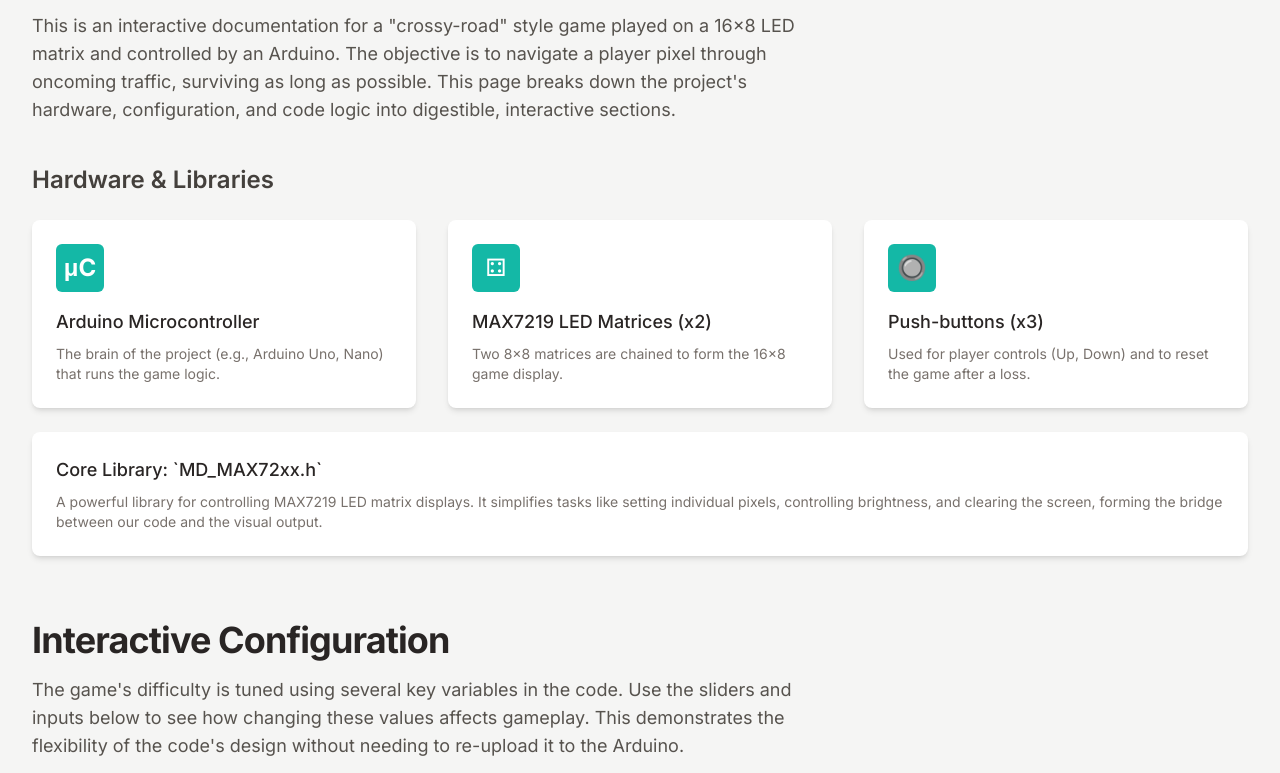
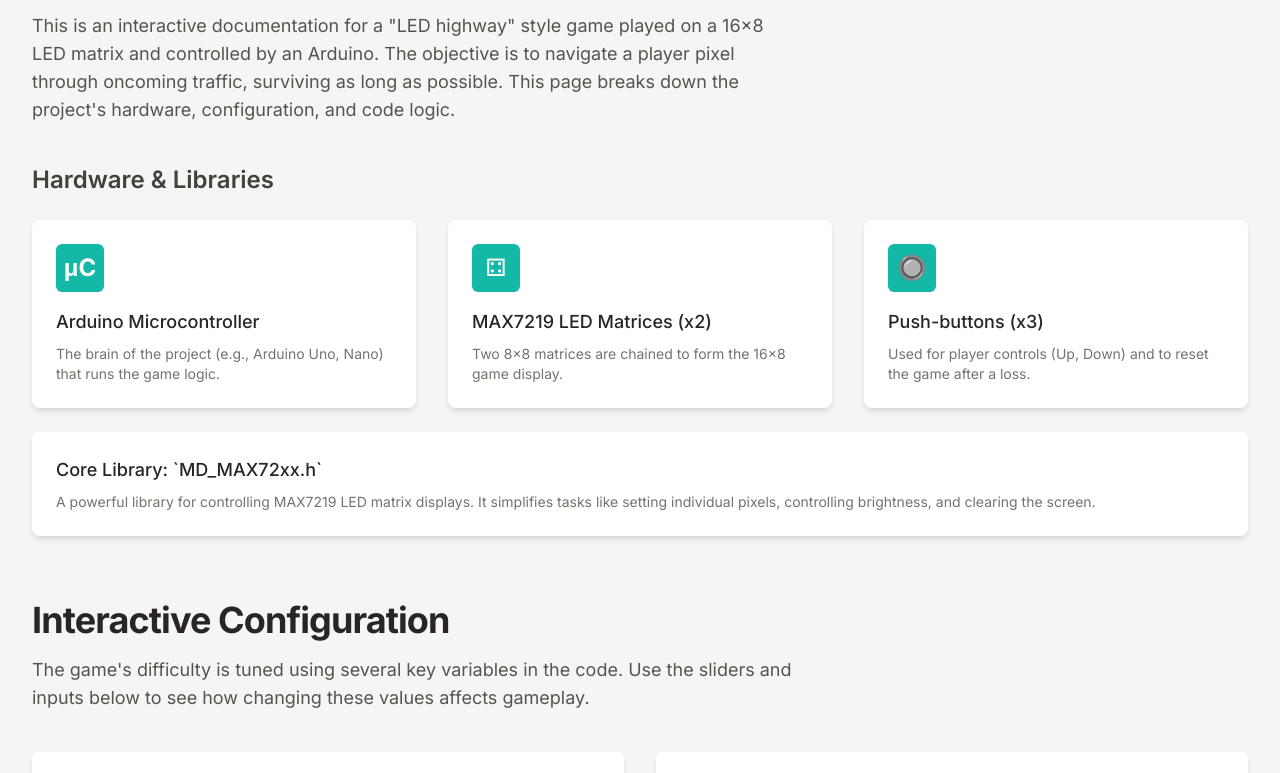
Before and after one commit to VishveshC/LED-matrix-game, a plain HTML site: page index.html in a window 1280 px wide. Shown: the part 156-929 px from the top of the page. Drawn offline with nearby package versions, Linux system fonts and the light colour scheme.

Commit message:
Update index.html

```diff
--- a/index.html
+++ b/index.html
@@ -3,7 +3,7 @@
 <head>
     <meta charset="UTF-8">
     <meta name="viewport" content="width=device-width, initial-scale=1.0">
-    <title>Interactive Arduino Game Documentation</title>
+    <title>LED Game Documentation</title>
     <script src="https://cdn.tailwindcss.com"></script>
     <script src="https://cdn.jsdelivr.net/npm/chart.js"></script>
     <link rel="preconnect" href="https://fonts.googleapis.com">
@@ -67,7 +67,7 @@
 
         <section id="overview" class="mb-16 scroll-mt-24">
             <h2 class="text-3xl font-bold tracking-tight text-stone-800 sm:text-4xl">Project Overview</h2>
-            <p class="mt-4 text-lg text-stone-600 max-w-3xl">This is an interactive documentation for a "crossy-road" style game played on a 16x8 LED matrix and controlled by an Arduino. The objective is to navigate a player pixel through oncoming traffic, surviving as long as possible. This page breaks down the project's hardware, configuration, and code logic into digestible, interactive sections.</p>
+            <p class="mt-4 text-lg text-stone-600 max-w-3xl">This is an interactive documentation for a "LED highway" style game played on a 16x8 LED matrix and controlled by an Arduino. The objective is to navigate a player pixel through oncoming traffic, surviving as long as possible. This page breaks down the project's hardware, configuration, and code logic.</p>
 
             <div class="mt-10">
                 <h3 class="text-2xl font-semibold text-stone-700">Hardware & Libraries</h3>
@@ -96,14 +96,14 @@
                 </div>
                  <div class="mt-6 bg-white p-6 rounded-lg shadow-md">
                     <h4 class="text-lg font-medium text-stone-800">Core Library: `MD_MAX72xx.h`</h4>
-                    <p class="mt-2 text-sm text-stone-500">A powerful library for controlling MAX7219 LED matrix displays. It simplifies tasks like setting individual pixels, controlling brightness, and clearing the screen, forming the bridge between our code and the visual output.</p>
+                    <p class="mt-2 text-sm text-stone-500">A powerful library for controlling MAX7219 LED matrix displays. It simplifies tasks like setting individual pixels, controlling brightness, and clearing the screen.</p>
                 </div>
             </div>
         </section>
 
         <section id="config" class="mb-16 scroll-mt-24">
             <h2 class="text-3xl font-bold tracking-tight text-stone-800 sm:text-4xl">Interactive Configuration</h2>
-            <p class="mt-4 text-lg text-stone-600 max-w-3xl">The game's difficulty is tuned using several key variables in the code. Use the sliders and inputs below to see how changing these values affects gameplay. This demonstrates the flexibility of the code's design without needing to re-upload it to the Arduino.</p>
+            <p class="mt-4 text-lg text-stone-600 max-w-3xl">The game's difficulty is tuned using several key variables in the code. Use the sliders and inputs below to see how changing these values affects gameplay.</p>
 
             <div class="mt-10 grid grid-cols-1 gap-8 md:grid-cols-2">
                 <div class="bg-white p-6 rounded-lg shadow-md">
```
